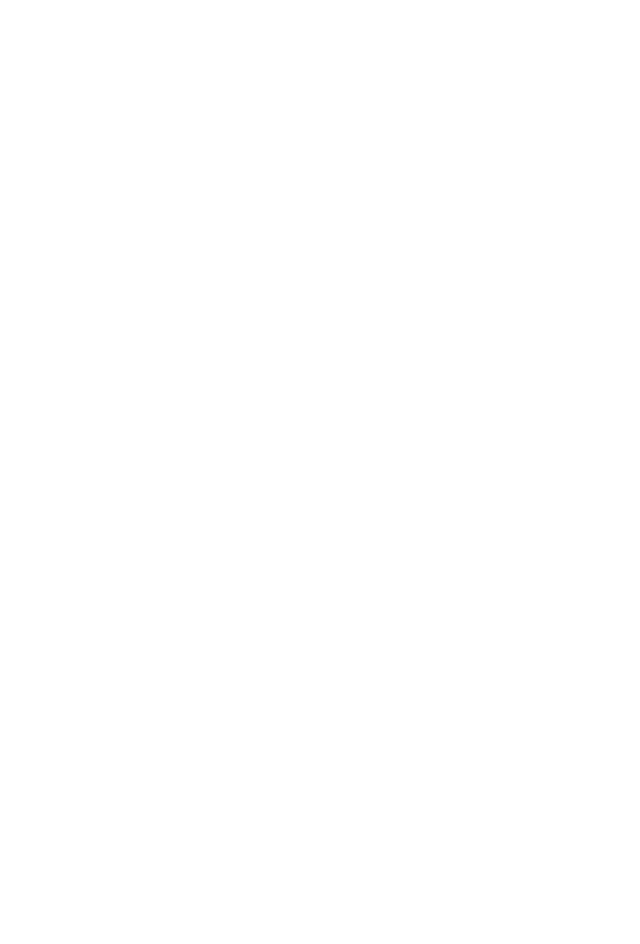
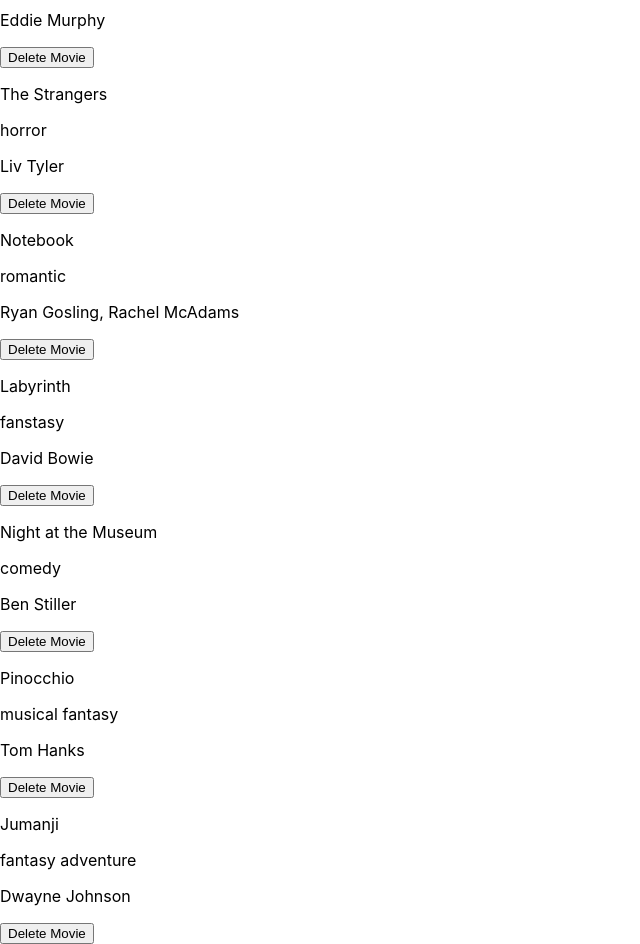
Before and after one commit to masaskrobo/List-of-movies, a React (Create React App) app: page / in a window 1280 px wide. Shown: the part 260-1204 px from the top of the page, without its empty margins (0-640 px from the left). Before the commit the page ends 800 px from the top, so only its background shows below. Built offline with nearby package versions, Linux system fonts and the light colour scheme.

Commit message:
List of Movies app

```diff
--- a/src/App.js
+++ b/src/App.js
@@ -1,4 +1,3 @@
-import logo from './logo.svg';
 import './App.css';
 import ListOfMovies from './ListOfMovies/ListOfMovies';
 
--- a/src/ListOfMovies/ListOfMovies.js
+++ b/src/ListOfMovies/ListOfMovies.js
@@ -1,8 +1,65 @@
+import Tools from '../Tools/Tools.js';
+import React, {useState} from 'react';
+function ListOfMovies(){
+    const Movies = [
+    {
+        name: 'Avatar',
+        genre: 'sci-fi action',
+        mainActor: 'Sam Worthington'
+    },
+    {
+        name: 'The Nutty Professor',
+        genre: 'comedy',
+        mainActor: 'Eddie Murphy'
+    },
+    {
+        name:'The Strangers',
+        genre: 'horror',
+        mainActor:'Liv Tyler'
+    },
+    {
+        name:'Notebook',
+        genre: 'romantic',
+        mainActor: 'Ryan Gosling, Rachel McAdams'
+    },
+    {
+        name: 'Labyrinth',
+        genre: 'fanstasy',
+        mainActor: 'David Bowie'
+    },
+    {
+        name:'Night at the Museum',
+        genre:'comedy',
+        mainActor:'Ben Stiller'
+    },{
+        name: 'Pinocchio',
+        genre: 'musical fantasy',
+        mainActor: 'Tom Hanks'
+    },
+    {  name: 'Jumanji',
+       genre: 'fantasy adventure',
+       mainActor: 'Dwayne Johnson'
 
-function ListOfMovies(){
-    return(
+    }
+]
+const[movie,setMovie]=useState(Movies)
+
+function DeleteMovie(deleteThisMovie){
+    const copyMovies=[...movie]
+    copyMovies.splice(deleteThisMovie,1)
+
+    setMovie(copyMovies)
+}
+
+
+     return(
         <div>
             <p>List of Movies</p>
+            {Movies.map(function(item){
+                return <Tools onDelete={DeleteMovie} onTools={item}/>
+            }
+            )}
+
         </div>
 
     )
--- /dev/null
+++ b/src/Tools/Tools.js
@@ -0,0 +1,14 @@
+
+function Tools({onTools, onDelete}){
+    return(
+        <div>
+
+            <p>{onTools.name}</p>
+            <p>{onTools.genre}</p>
+            <p>{onTools.mainActor}</p>
+            <button onClick={onDelete}>Delete Movie</button>
+
+        </div>
+    )
+}
+export default Tools;
```
Also changed, not shown: src/Tools/Tools.css (added).
